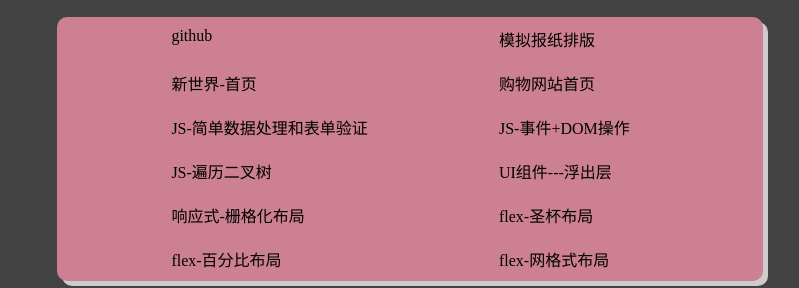
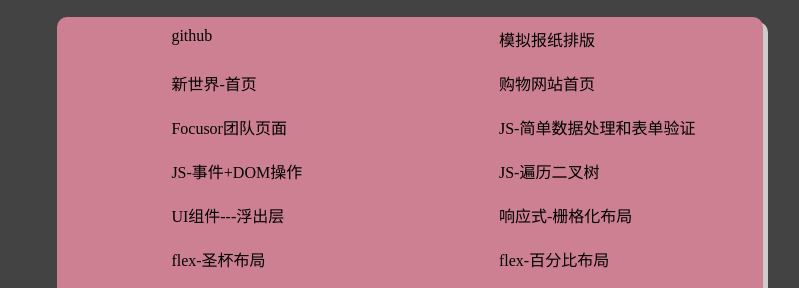
Before and after one commit to scorpiolee/scorpio, a plain HTML site: page workList/index.html in a window 1280 px wide. Shown: the part 57-345 px from the top of the page, without its empty margins (230-1029 px from the left). Drawn offline with Linux system fonts and the light colour scheme.

Commit message:
add team page

```diff
--- a/workList/index.html
+++ b/workList/index.html
@@ -14,6 +14,7 @@
                                                   <a href="http://scorpiolee.github.io/FEschool/task1-006/" target="_blank">模拟报纸排版</a>
                                                   <a href="http://scorpiolee.github.io/FEschool/task1-007/" target="_blank">新世界-首页</a>
                                                   <a href="http://scorpiolee.github.io/scorpio/%E8%B4%AD%E7%89%A9%E7%BD%91%E7%AB%99%E9%A6%96%E9%A1%B5/" target="_blank">购物网站首页</a>
+                                                  <a href="http://focusor.github.io/" target="_blank">Focusor团队页面</a>
                                                   <a href="http://scorpiolee.github.io/FEschool/task2-004/" target="_blank">JS-简单数据处理和表单验证</a>
                                                   <a href="http://scorpiolee.github.io/FEschool/task2-007/" target="_blank">JS-事件+DOM操作</a>
                                                   <a href="http://scorpiolee.github.io/FEschool/task2-010/" target="_blank">JS-遍历二叉树</a>
```
